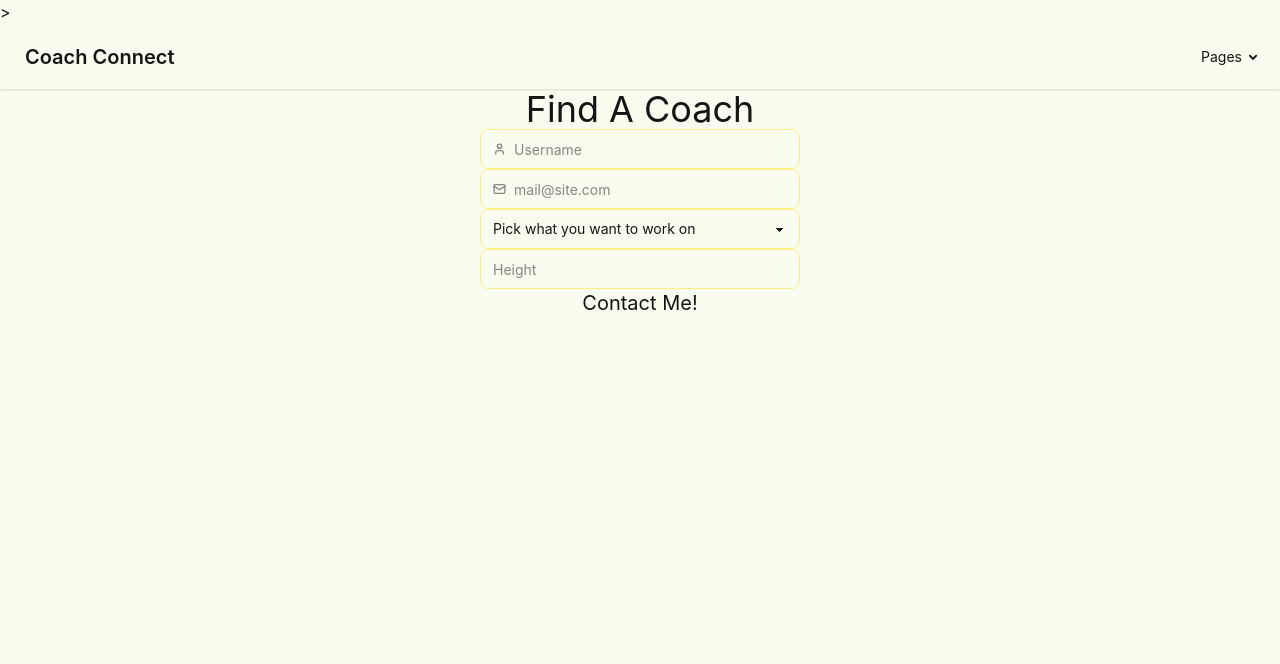
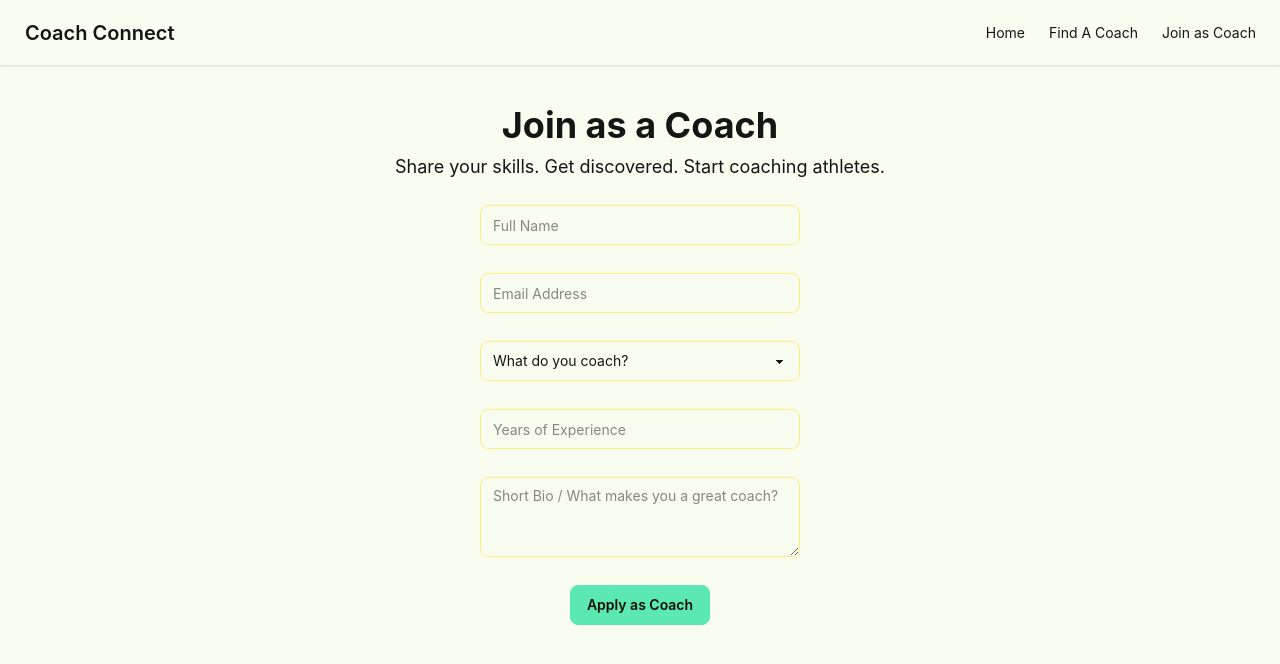
Before and after one commit to Brooklyn-STEAM/coach-bridge, a website built with Vite: page src/pages/find.html in a window 1280 px wide. Built offline with nearby package versions, Linux system fonts and the light colour scheme.

Commit message:
Join Page

```diff
--- a/src/pages/find.html
+++ b/src/pages/find.html
@@ -1,77 +1,78 @@
 <!DOCTYPE html>
 <html data-theme="lemonade" lang="en">
-    >
 <head>
   <meta charset="UTF-8">
   <meta name="viewport" content="width=device-width, initial-scale=1.0">
   <link rel="stylesheet" href="/src/styles/main.css">
-    <title>My Project</title>
+  <title>Join as a Coach</title>
 </head>
 <body>
   <div class="navbar bg-base-100 shadow-sm">
     <div class="flex-1">
-            <a class="btn btn-ghost text-xl">Coach Connect</a>
+      <a href="index.html" class="btn btn-ghost text-xl">Coach Connect</a>
     </div>
     <div class="flex-none">
       <ul class="menu menu-horizontal px-1">
-
-                <li>
-                    <details>
-                        <summary>Pages</summary>
-                        <ul class="bg-base-100 rounded-t-none p-2">
         <li><a href="index.html">Home</a></li>
         <li><a href="find.html">Find A Coach</a></li>
-                            <li><a href="aboutme,html">About us</a></li>
-                            <li><a href="contacts.html">Contact us</a></li>
-                            <li><a href="product.html">Our Product</a></li>
         <li><a href="join.html">Join as Coach</a></li>
-                        </ul>
-                    </details>
-                </li>
       </ul>
     </div>
   </div>
 
 
-    <p class="text-4xl text-center"> Find A Coach</p>
-    <form class="text-center text-xl" action="https://form-to-email.steamc.workers.dev/" method="post">
+  <h1 class="text-4xl text-center font-bold mt-10">
+    Join as a Coach
+  </h1>
+
+  <p class="text-center mt-2 text-lg">
+    Share your skills. Get discovered. Start coaching athletes.
+  </p>
+
+
+  <form class="text-center text-xl mt-6" action="https://form-to-email.steamc.workers.dev/" method="post">
+
     <input name="send-to" value="emaricheau@brooklynsteamcenter.org" hidden>
 
-        <label class="input input-primary validator">
-            <svg class="h-[1em] opacity-50" xmlns="http://www.w3.org/2000/svg" viewBox="0 0 24 24">
-                <g stroke-linejoin="round" stroke-linecap="round" stroke-width="2.5" fill="none" stroke="currentColor">
-                    <path d="M19 21v-2a4 4 0 0 0-4-4H9a4 4 0 0 0-4 4v2"></path>
-                    <circle cx="12" cy="7" r="4"></circle>
-                </g>
-            </svg>
-            <input type="text" required placeholder="Username" pattern="[A-Za-z][A-Za-z0-9\-]*" minlength="3"
-                maxlength="30" title="Only letters, numbers or dash" />
+
+    <label class="input input-primary">
+      <input type="text" placeholder="Full Name" required />
     </label>
 
-        <br>
+    <br><br>
 
-        <label class="input input-primary validator">
-            <svg class="h-[1em] opacity-50" xmlns="http://www.w3.org/2000/svg" viewBox="0 0 24 24">
-                <g stroke-linejoin="round" stroke-linecap="round" stroke-width="2.5" fill="none" stroke="currentColor">
-                    <rect width="20" height="16" x="2" y="4" rx="2"></rect>
-                    <path d="m22 7-8.97 5.7a1.94 1.94 0 0 1-2.06 0L2 7"></path>
-                </g>
-            </svg>
-            <input type="email" placeholder="mail@site.com" required />
+    <label class="input input-primary">
+      <input type="email" placeholder="Email Address" required />
     </label>
-        <div class="validator-hint hidden">Enter valid email address</div>
 
-        <br>
+    <br><br>
+
     <select class="select select-primary">
-            <option disabled selected>Pick what you want to work on</option>
-            <option>Finishing</option>
-            <option>Shooting</option>
-            <option>Ball handling/playmaking</option>
-            <option>Defense</option>
+      <option disabled selected>What do you coach?</option>
+      <option>Basketball</option>
+      <option>Football</option>
+      <option>Soccer</option>
+      <option>Boxing</option>
+      <option>Other</option>
     </select>
-        <br>
-        <input type="text" placeholder="Height" class="input input-primary" />
-        <br>
-        <button type="submit">Contact Me!</button>
+
+    <br><br>
+
+
+    <input type="text" placeholder="Years of Experience" class="input input-primary" />
+
+    <br><br>
+
+
+    <textarea class="textarea textarea-primary" placeholder="Short Bio / What makes you a great coach?"></textarea>
+
+    <br><br>
+
+
+    <button type="submit" class="btn btn-secondary">
+      Apply as Coach
+    </button>
+
   </form>
 </body>
+</html>
```
Lines whose indentation alone changed are shown as unchanged.
